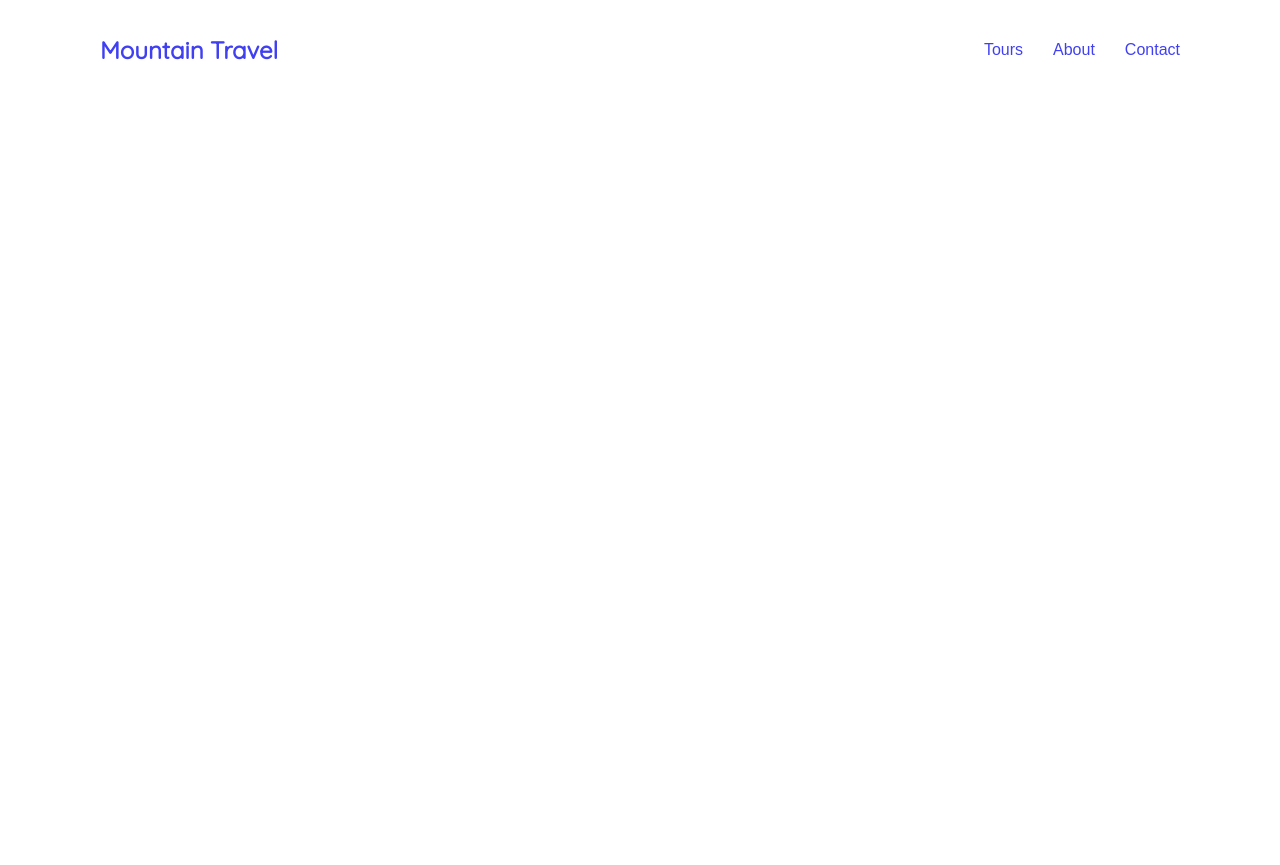
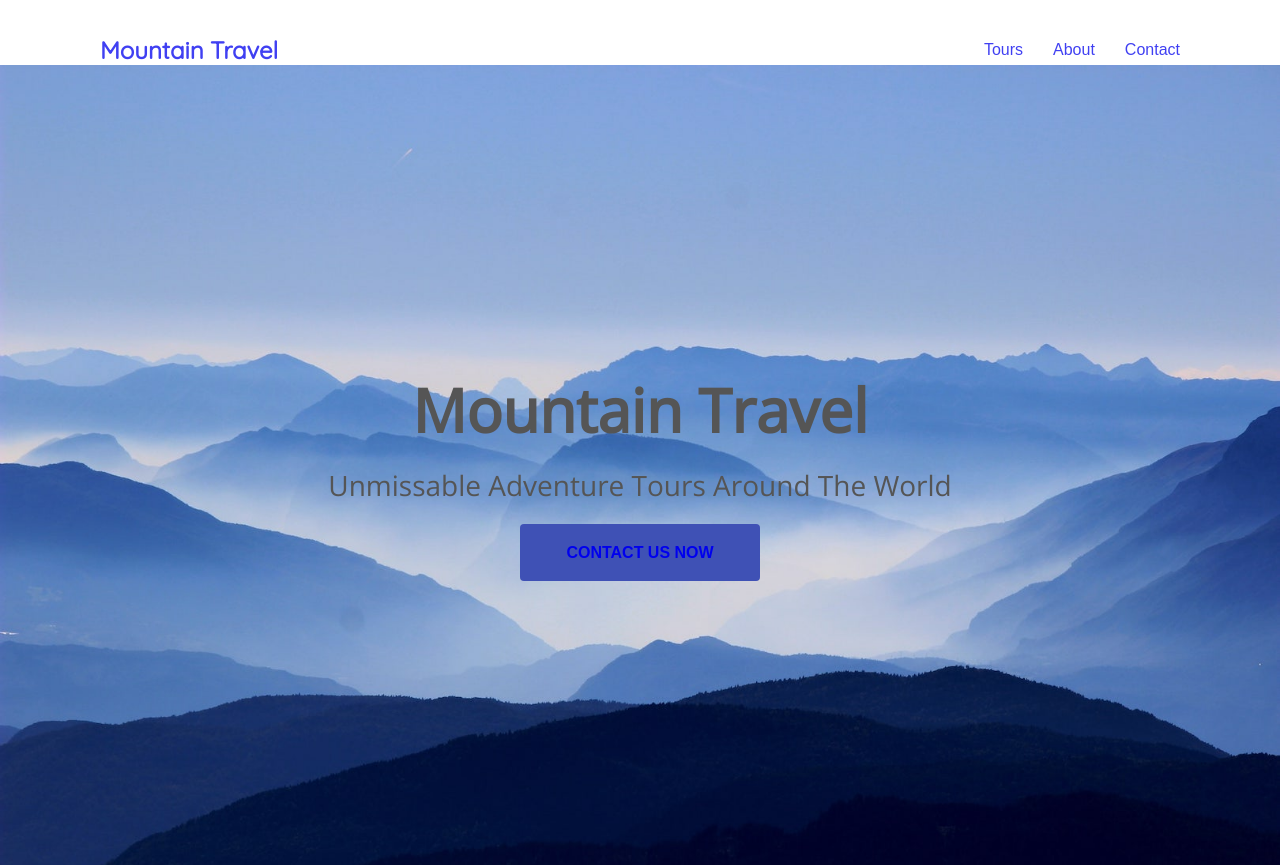
Before and after one commit to youngoose/flex_website, a plain HTML site: page index.html in a window 1280 px wide. Before the commit the page ends 800 px from the top, so only its background shows below. Drawn offline with nearby package versions, Linux system fonts and the light colour scheme.

Commit message:
style header

```diff
--- a/assets/css/styles.css
+++ b/assets/css/styles.css
@@ -20,6 +20,22 @@ a {
 
 a:hover {
   opacity: 1;
+}
+
+a.btn {
+  border-radius: 4px;
+  text-transform: uppercase;
+  font-weight: bold;
+  text-align: center;
+  background-color: #3f51b5;
+  opacity: 1;
+}
+
+section {
+  display: flex;
+  flex-direction: column;
+  align-items: center;
+  padding: 100px 80px;
 }
 
 header {
@@ -49,3 +65,35 @@ header nav {
 header nav li {
   margin: 0 15px;
 }
+
+.hero {
+  position: relative;
+  justify-content: center;
+  text-align: center;
+  min-height: 100vh;
+}
+
+.hero .background-image {
+  position: absolute;
+  top:0;
+  left: 0;
+  width: 100%;
+  height: 100%;
+  background-size: cover;
+  z-index: -1;
+  background-color: #80a3db;
+}
+
+.hero h1 {
+  font: bold 60px "Open Sans", sans-serif;
+  margin-bottom: 15px;
+}
+
+.hero h3 {
+  font: normal 28px "Open Sans", sans-serif;
+  margin-bottom: 40px;
+}
+
+.hero a.btn {
+  padding: 20px 46px;
+}
--- a/index.html
+++ b/index.html
@@ -18,5 +18,15 @@
       <li><a href="#">Contact</a></li>
     </nav>
   </header>
+
+  <section class="hero">
+    <div class="background-image" style="background-image: url(assets/img/main.jpg);"></div>
+    <div class="hero-content-area">
+      <h1>Mountain Travel</h1>
+      <h3>Unmissable Adventure Tours Around The World</h3>
+      <a href="#" class="btn">Contact Us Now</a>
+    </div>
+  </section>
+
 </body>
 </html>
```
Also changed, not shown: assets/img/main.jpg (added), assets/img/mountain1.jpg (added), assets/img/mountain2.jpg (added), assets/img/mountain3.jpg (added), assets/img/mountain4.jpg (added).
